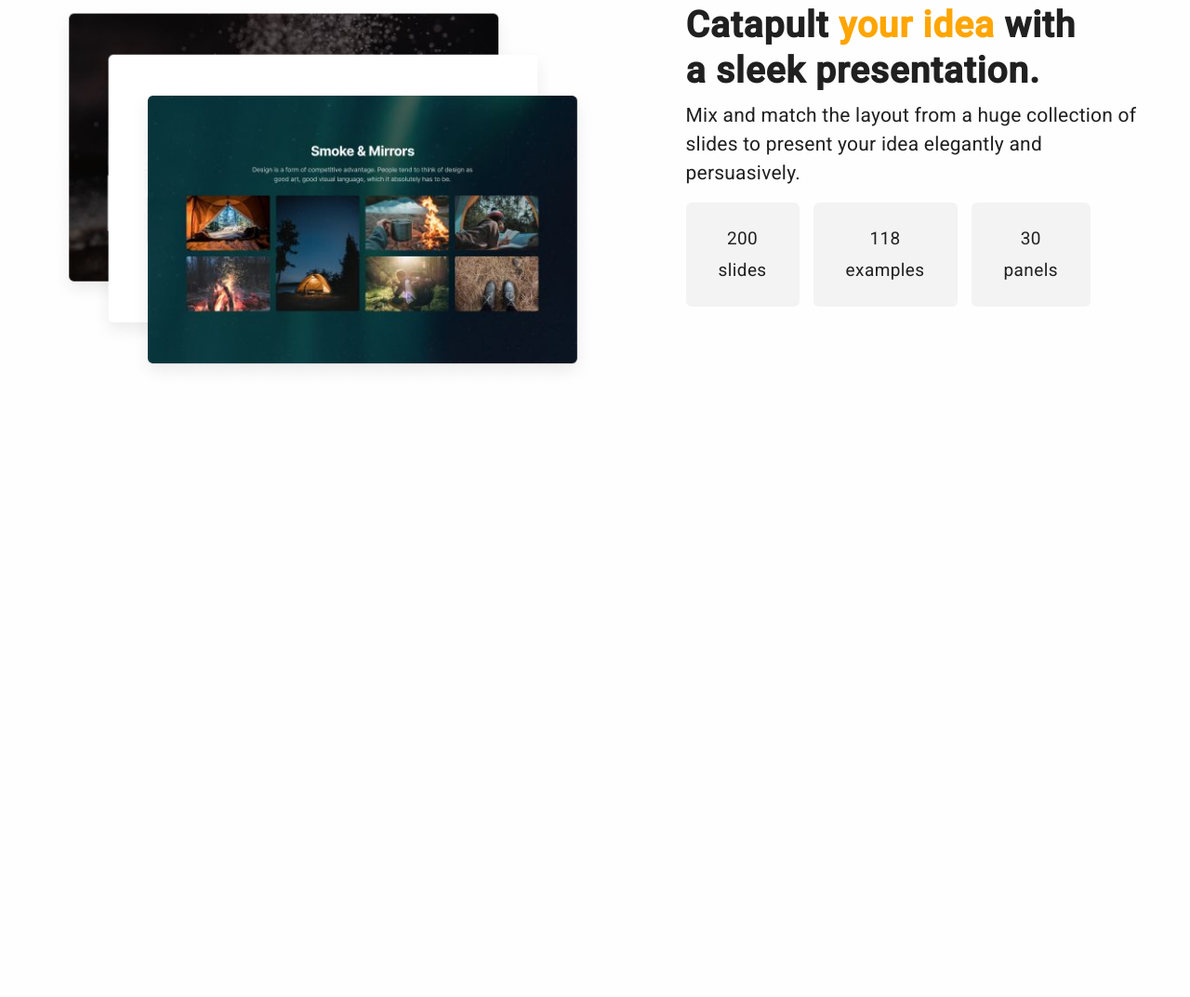
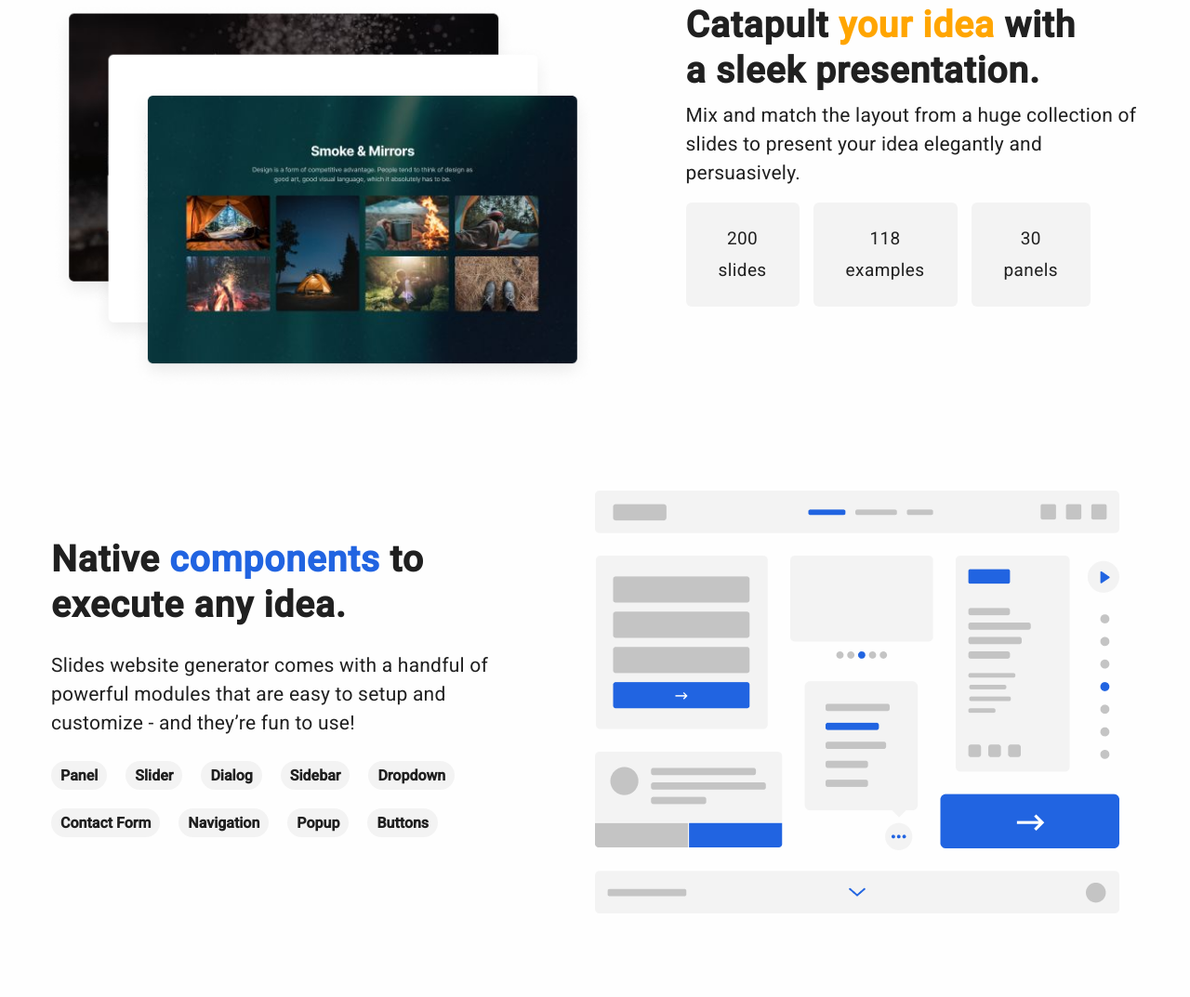
Before and after one commit to M1shark/slides, a plain HTML site: page index.html in a window 1280 px wide. Shown: the part 1058-2131 px from the top of the page at 93% size. Before the commit the page ends 1546 px from the top, so only its background shows below. Drawn offline with Linux system fonts and the light colour scheme; files whose address does not match are found by name.

Commit message:
Add files via upload

```diff
--- a/assets/css/style.css
+++ b/assets/css/style.css
@@ -314,3 +314,81 @@ li {
 
 
 /*========= IDEA =========*/
+
+
+/*========= NATIVE =========*/
+
+.native {
+    padding: 90px 0;
+}
+
+.native-content {
+    justify-content: space-between;
+}
+
+.native-title {
+    font-family: Roboto;
+    font-style: normal;
+    font-weight: bold;
+    font-size: 39px;
+    line-height: 49px;
+    letter-spacing: 0.858px;
+    color: #202020;
+    margin-bottom: 25px;
+}
+
+.native-title span {
+    color: #2164E1;
+}
+
+.native-text {
+    font-family: Roboto;
+    font-style: normal;
+    font-weight: normal;
+    font-size: 21px;
+    line-height: 31px;
+    letter-spacing: 0.231px;
+    color: #202020;
+    margin-bottom: 25px;
+}
+
+.native-list {
+    gap: 20px;
+}
+
+.native-list li {
+    background: #F3F3F3;
+    border-radius: 999px;
+    padding: 0px 10px;
+    font-family: Roboto;
+    font-style: normal;
+    font-weight: bold;
+    font-size: 16px;
+    line-height: 31px;
+    text-align: center;
+    color: #202020;
+}
+
+.native-img {
+    margin-top: -50px;
+}
+
+@media(max-width:992px) {
+    .native {
+        padding: 50px 0;
+    }
+    .native-content {
+        align-items: center;
+        justify-content: center;
+        text-align: center;
+    }
+    .native-list {
+        justify-content: center;
+    }
+    .native-img {
+        margin-top: 50px;
+    }
+}
+
+
+/*========= NATIVE =========*/
--- a/index.html
+++ b/index.html
@@ -5,7 +5,7 @@
     <meta charset="utf-8">
     <meta http-equiv="x-ua-compatible" content="ie=edge">
     <meta name="viewport" content="width=device-width, initial-scale=1.0">
-    <title>Foundation for Sites</title>
+    <title>Slides</title>
     <link rel="stylesheet" href="assets/css/foundation.css">
     <link rel="stylesheet" href="assets/css/style.css">
 </head>
@@ -133,9 +133,35 @@
                         </li>
                     </ul>
                 </div>
-
             </div>
         </section>
+        <section class="native">
+            <div class="grid-container grid-x native-content">
+                <div class="cell large-5 medium-8 native-info ">
+                    <h4 class="native-title">
+                        Native <span>components</span> to execute any idea.
+                    </h4>
+                    <p class="native-text">
+                        Slides website generator comes with a handful of powerful modules that are easy to setup and customize - and they’re fun to use!
+                    </p>
+                    <ul class="native-list grid-x ">
+                        <li>Panel</li>
+                        <li>Slider</li>
+                        <li>Dialog</li>
+                        <li>Sidebar</li>
+                        <li>Dropdown</li>
+                        <li>Contact Form</li>
+                        <li>Navigation</li>
+                        <li>Popup</li>
+                        <li>Buttons</li>
+                    </ul>
+                </div>
+                <div class="cell large-6 native-img">
+                    <img src="assets/img/native.png" alt="">
+                </div>
+            </div>
+        </section>
+
     </main>
 
 
```
Also changed, not shown: assets/img/native.png (added).
